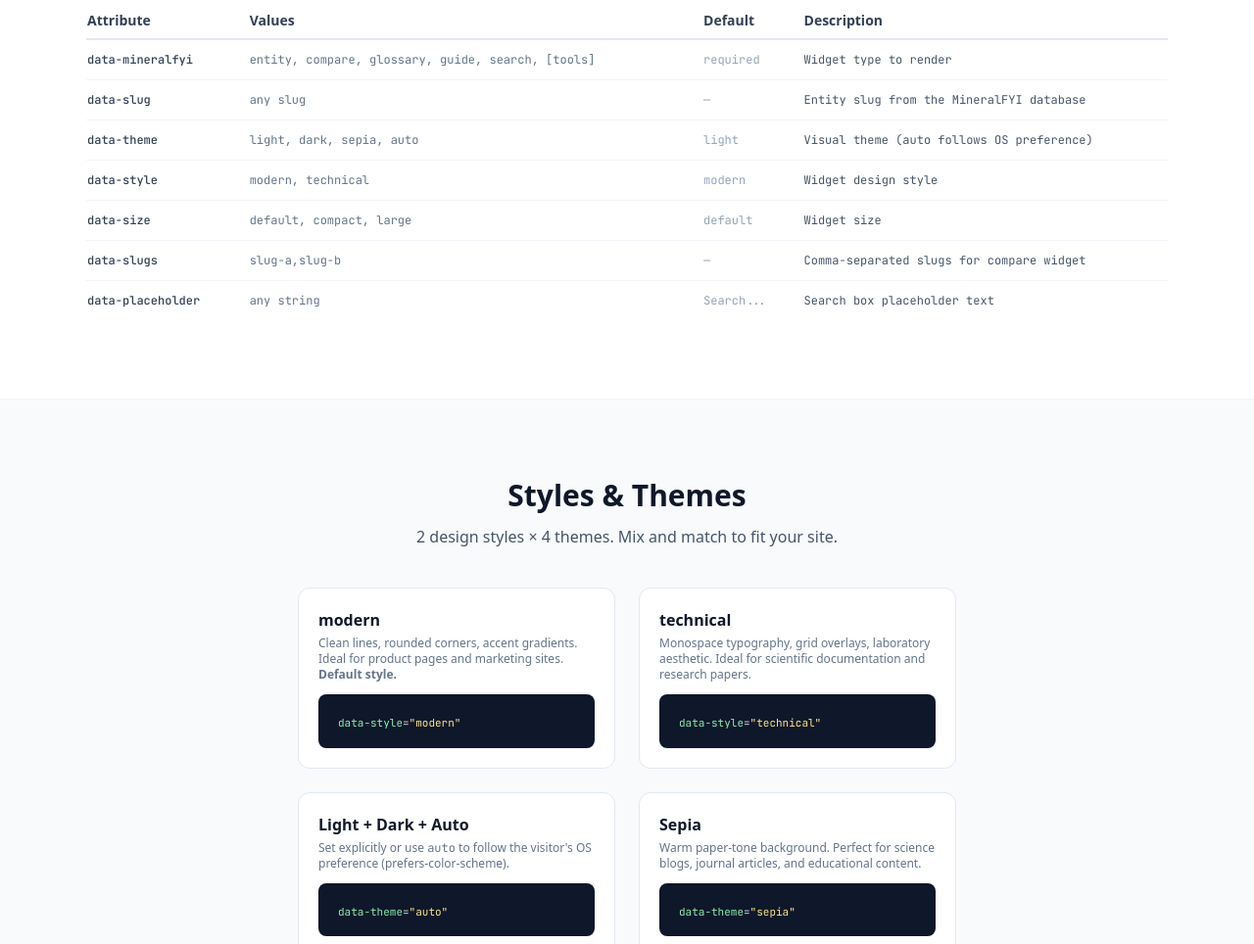
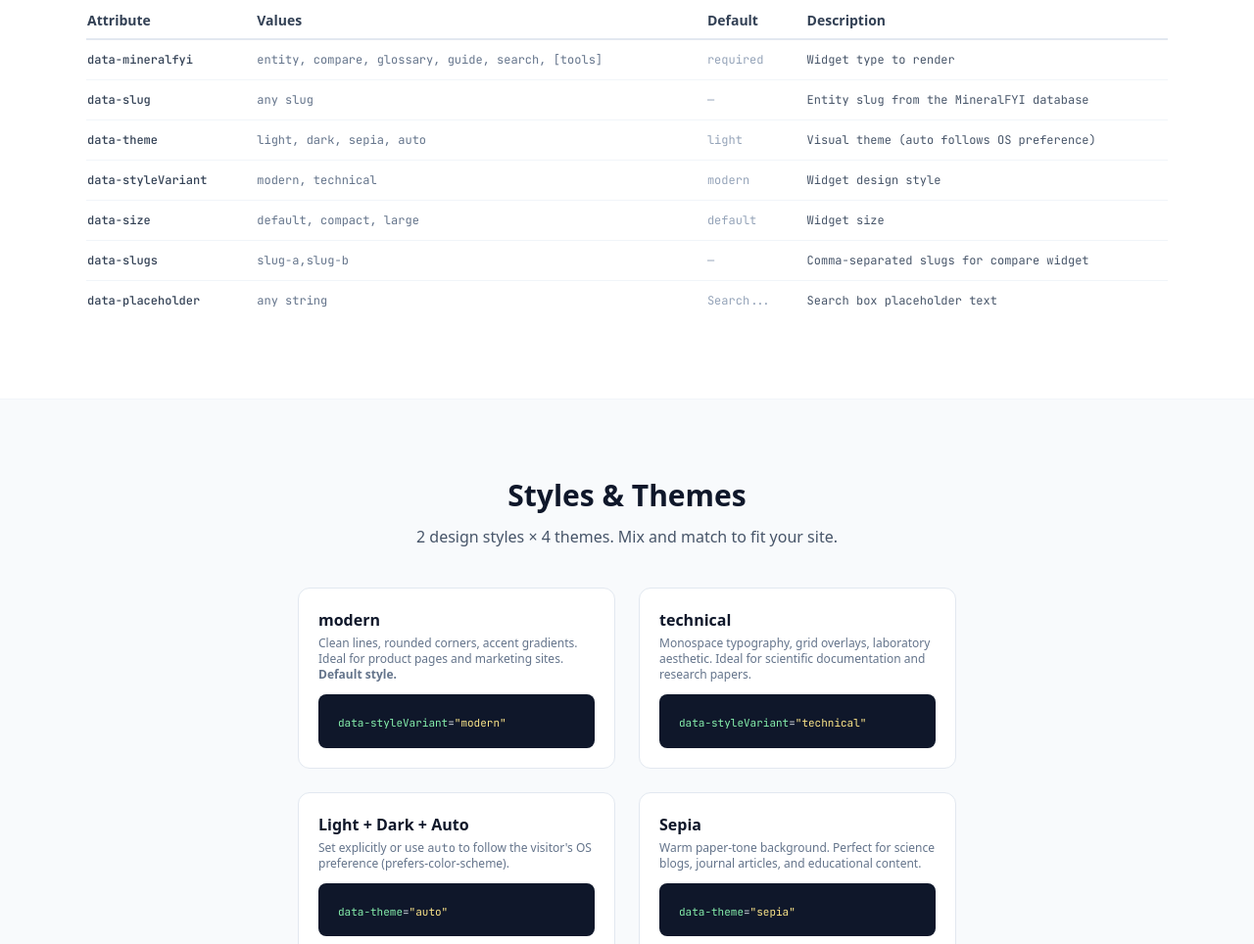
Before and after one commit to fyipedia/mineralfyi-embed, a website: page docs/index.html in a window 1280 px wide. Shown: the part 2144-3108 px from the top of the page at 98% size. Drawn offline with nearby package versions, Linux system fonts and the light colour scheme; a script that the page names is missing.

Commit message:
v1.1.0: Gold Standard v5.0 — data-styleVariant + docs

```diff
--- a/docs/index.html
+++ b/docs/index.html
@@ -269,7 +269,7 @@
             <tr class="hover:bg-slate-50 dark:hover:bg-slate-800"><td class="py-3 pr-4 font-medium text-slate-700 dark:text-slate-300">data-mineralfyi</td><td class="py-3 pr-4 text-slate-500">entity, compare, glossary, guide, search, [tools]</td><td class="py-3 pr-4 text-slate-400">required</td><td class="py-3 text-slate-600 dark:text-slate-400">Widget type to render</td></tr>
             <tr class="hover:bg-slate-50 dark:hover:bg-slate-800"><td class="py-3 pr-4 font-medium text-slate-700 dark:text-slate-300">data-slug</td><td class="py-3 pr-4 text-slate-500">any slug</td><td class="py-3 pr-4 text-slate-400">&mdash;</td><td class="py-3 text-slate-600 dark:text-slate-400">Entity slug from the MineralFYI database</td></tr>
             <tr class="hover:bg-slate-50 dark:hover:bg-slate-800"><td class="py-3 pr-4 font-medium text-slate-700 dark:text-slate-300">data-theme</td><td class="py-3 pr-4 text-slate-500">light, dark, sepia, auto</td><td class="py-3 pr-4 text-slate-400">light</td><td class="py-3 text-slate-600 dark:text-slate-400">Visual theme (<code>auto</code> follows OS preference)</td></tr>
-            <tr class="hover:bg-slate-50 dark:hover:bg-slate-800"><td class="py-3 pr-4 font-medium text-slate-700 dark:text-slate-300">data-style</td><td class="py-3 pr-4 text-slate-500">modern, technical</td><td class="py-3 pr-4 text-slate-400">modern</td><td class="py-3 text-slate-600 dark:text-slate-400">Widget design style</td></tr>
+            <tr class="hover:bg-slate-50 dark:hover:bg-slate-800"><td class="py-3 pr-4 font-medium text-slate-700 dark:text-slate-300">data-styleVariant</td><td class="py-3 pr-4 text-slate-500">modern, technical</td><td class="py-3 pr-4 text-slate-400">modern</td><td class="py-3 text-slate-600 dark:text-slate-400">Widget design style</td></tr>
             <tr class="hover:bg-slate-50 dark:hover:bg-slate-800"><td class="py-3 pr-4 font-medium text-slate-700 dark:text-slate-300">data-size</td><td class="py-3 pr-4 text-slate-500">default, compact, large</td><td class="py-3 pr-4 text-slate-400">default</td><td class="py-3 text-slate-600 dark:text-slate-400">Widget size</td></tr>
             <tr class="hover:bg-slate-50 dark:hover:bg-slate-800"><td class="py-3 pr-4 font-medium text-slate-700 dark:text-slate-300">data-slugs</td><td class="py-3 pr-4 text-slate-500">slug-a,slug-b</td><td class="py-3 pr-4 text-slate-400">&mdash;</td><td class="py-3 text-slate-600 dark:text-slate-400">Comma-separated slugs for compare widget</td></tr>
             <tr class="hover:bg-slate-50 dark:hover:bg-slate-800"><td class="py-3 pr-4 font-medium text-slate-700 dark:text-slate-300">data-placeholder</td><td class="py-3 pr-4 text-slate-500">any string</td><td class="py-3 pr-4 text-slate-400">Search...</td><td class="py-3 text-slate-600 dark:text-slate-400">Search box placeholder text</td></tr>
@@ -290,12 +290,12 @@
         <div class="border border-slate-200 dark:border-slate-700 rounded-xl p-5 bg-white dark:bg-slate-900">
           <div class="font-bold text-slate-900 dark:text-white mb-1">modern</div>
           <p class="text-xs text-slate-500 dark:text-slate-400 mb-3">Clean lines, rounded corners, accent gradients. Ideal for product pages and marketing sites. <strong>Default style.</strong></p>
-          <div class="code-block text-[11px]"><span class="hl-attr">data-style</span>=<span class="hl-val">"modern"</span></div>
+          <div class="code-block text-[11px]"><span class="hl-attr">data-styleVariant</span>=<span class="hl-val">"modern"</span></div>
         </div>
         <div class="border border-slate-200 dark:border-slate-700 rounded-xl p-5 bg-white dark:bg-slate-900">
           <div class="font-bold text-slate-900 dark:text-white mb-1">technical</div>
           <p class="text-xs text-slate-500 dark:text-slate-400 mb-3">Monospace typography, grid overlays, laboratory aesthetic. Ideal for scientific documentation and research papers.</p>
-          <div class="code-block text-[11px]"><span class="hl-attr">data-style</span>=<span class="hl-val">"technical"</span></div>
+          <div class="code-block text-[11px]"><span class="hl-attr">data-styleVariant</span>=<span class="hl-val">"technical"</span></div>
         </div>
         <div class="border border-slate-200 dark:border-slate-700 rounded-xl p-5 bg-white dark:bg-slate-900">
           <div class="font-bold text-slate-900 dark:text-white mb-1">Light + Dark + Auto</div>
--- a/package.json
+++ b/package.json
@@ -1,7 +1,7 @@
 {
   "name": "mineralfyi-embed",
-  "version": "1.0.1",
-  "description": "Embed MineralFYI mineral widgets \u2014 crystal badges, formula display, hardness scales. Zero dependencies, Shadow DOM, 4 themes.",
+  "version": "1.1.0",
+  "description": "Embed MineralFYI mineral widgets — crystal badges, formula display, hardness scales. Zero dependencies, Shadow DOM, 4 themes.",
   "main": "dist/embed.min.js",
   "module": "dist/embed.esm.js",
   "types": "dist/index.d.ts",
```
Also changed, not shown: README.md, dist/embed.esm.js, dist/embed.min.js.
